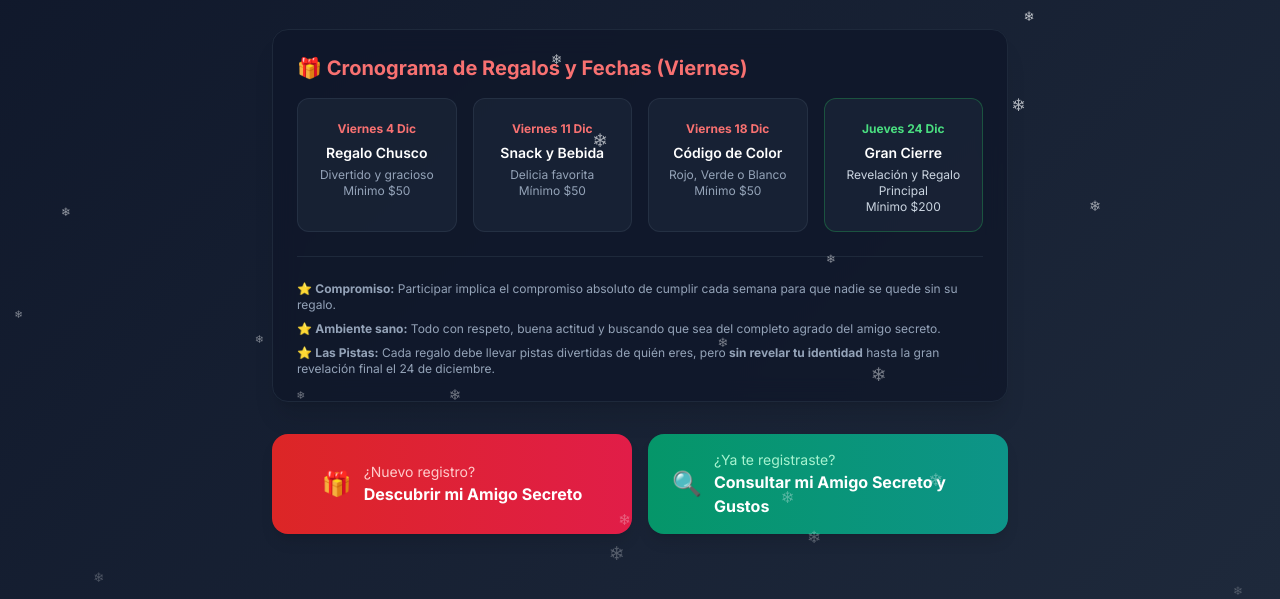
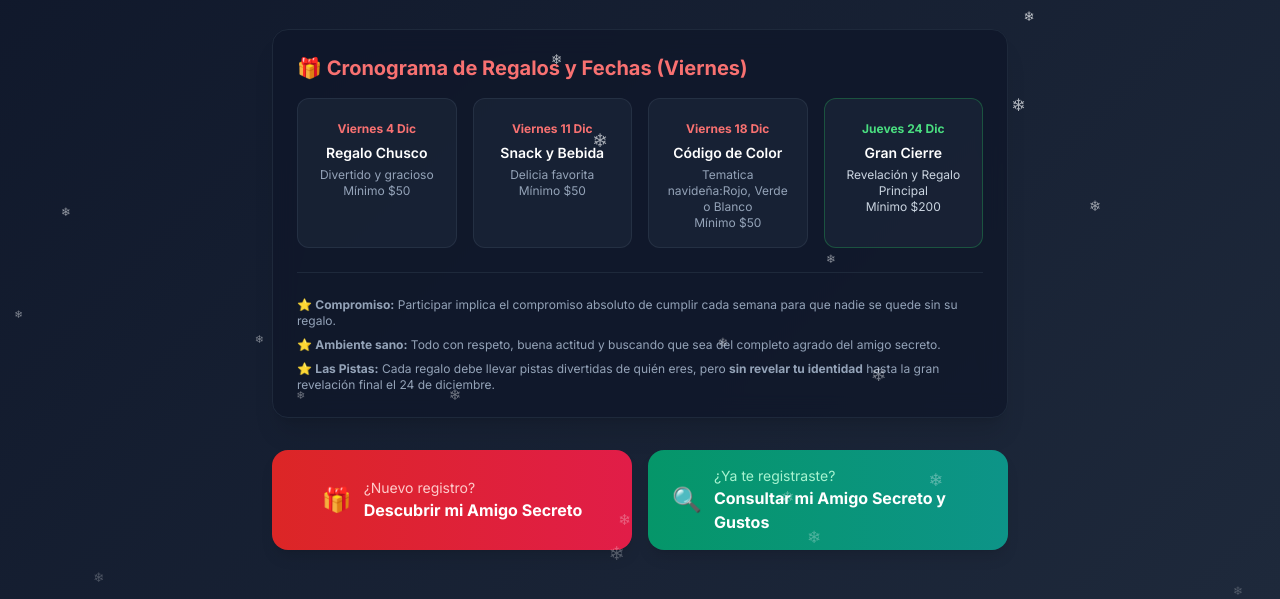
Before and after one commit to blanca8223/amigo-secreto, a plain HTML site: page index.html in a window 1280 px wide. Shown: the part 201-800 px from the top of the page. Drawn offline with nearby package versions, Linux system fonts and the light colour scheme; a web font is replaced by a local one.

Commit message:
Modify color theme description in index.html
Updated the color theme description to specify 'Tematica navideña' and added context.

```diff
--- a/index.html
+++ b/index.html
@@ -80,7 +80,7 @@
                 <div class="bg-slate-800/60 p-4 rounded-xl border border-slate-700/50">
                     <span class="text-xs text-red-400 font-bold">Viernes 18 Dic</span>
                     <h3 class="font-semibold text-white mt-1 text-sm">Código de Color</h3>
-                    <p class="text-xs text-slate-400 mt-1">Rojo, Verde o Blanco<br>Mínimo $50</p>
+                    <p class="text-xs text-slate-400 mt-1">Tematica navideña:Rojo, Verde o Blanco<br>Mínimo $50</p>
                 </div>
                 <div class="bg-slate-800/60 p-4 rounded-xl border border-green-500/30 bg-green-950/20">
                     <span class="text-xs text-green-400 font-bold">Jueves 24 Dic</span>
```
